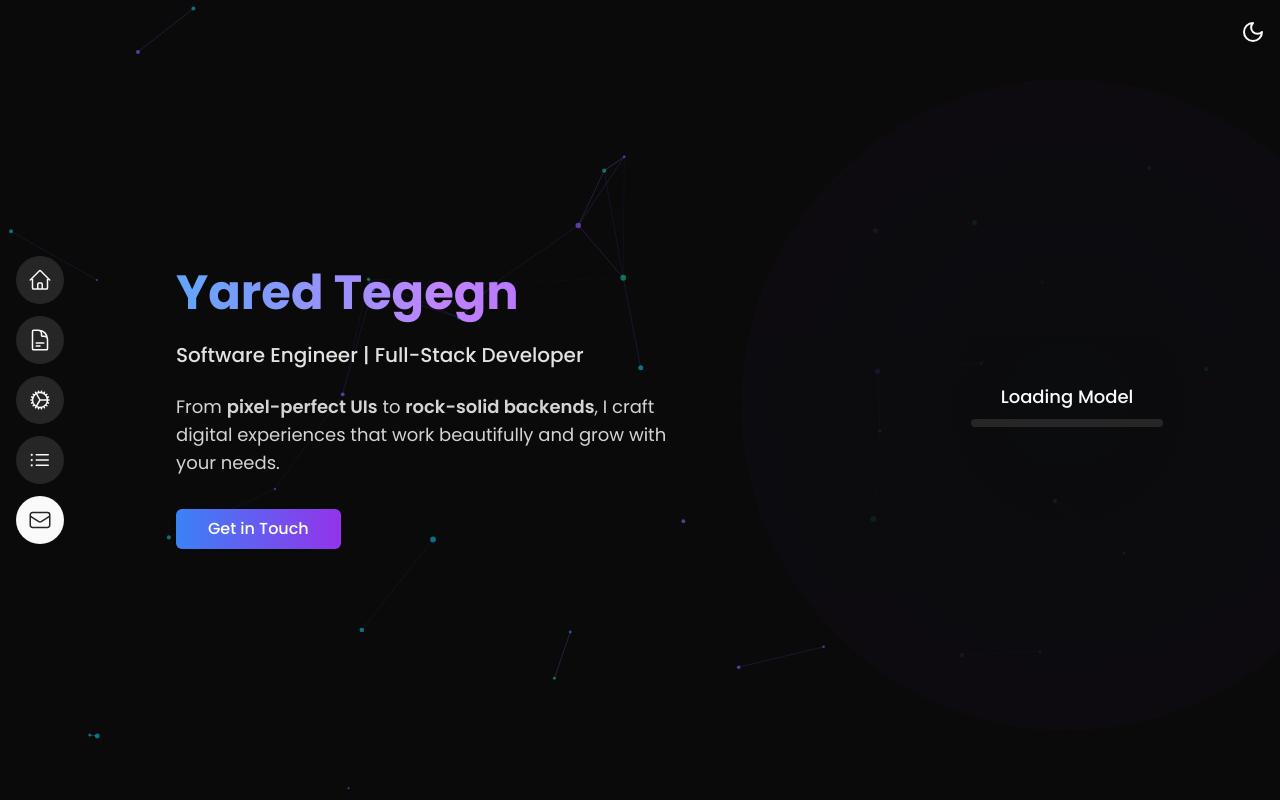
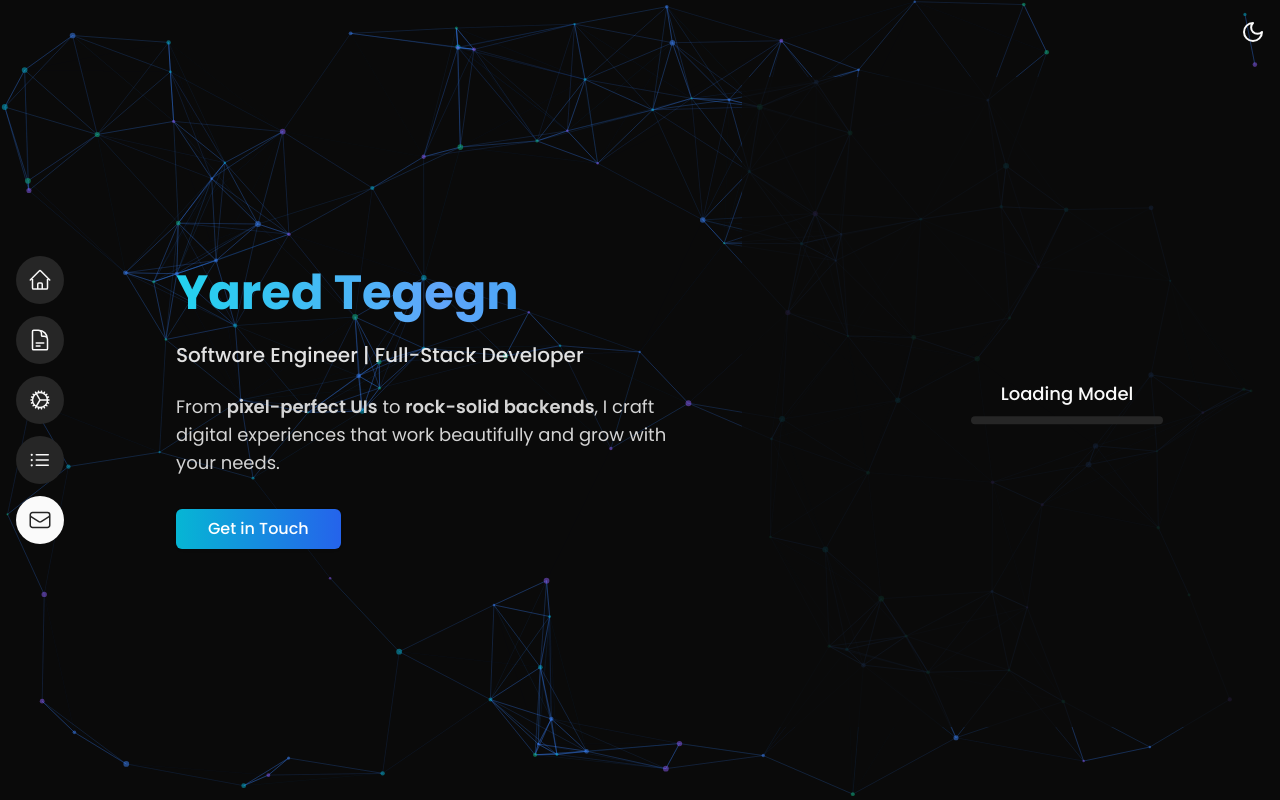
Before and after one commit to Yared04/personal-portfolio, a Next.js app: page / in a window 1280 px wide. Shown: the top 800 px of the page. Built offline with nearby package versions, Linux system fonts and the light colour scheme; no server answers.

Commit message:
Adjust particle background configuration, update gradient colors for titles, and refine avatar model positioning and animation timings.

```diff
--- a/src/app/globals.css
+++ b/src/app/globals.css
@@ -2,6 +2,7 @@
 @tailwind base;
 @tailwind components;
 @tailwind utilities;
+
 @layer base {
   :root {
     --background: 0 0% 100%;
@@ -32,6 +33,7 @@
     --font-body: 'Poppins';
     --font-heading: 'Poppins';
   }
+
   .dark {
     --background: 0 0% 3.9%;
     --foreground: 0 0% 98%;
@@ -59,10 +61,12 @@
     --chart-5: 340 75% 55%;
   }
 }
+
 @layer base {
   * {
     @apply border-border;
   }
+
   body {
     @apply bg-background font-body text-foreground;
   }
--- a/src/components/Avatar.tsx
+++ b/src/components/Avatar.tsx
@@ -65,12 +65,14 @@ const initThree = (container: HTMLDivElement) => {
 
   // Create standing circle/stool
   const standingCircle = new THREE.Mesh(
-    new THREE.CylinderGeometry(0.7, 0.8, 0.1, 64),
+    new THREE.CylinderGeometry(0.9, 0.9, 0.1, 64),
     new THREE.MeshStandardMaterial({ color: 0xFFFFFF })
   );
   standingCircle.castShadow = false;
   standingCircle.receiveShadow = true;
   standingCircle.position.y = -0.05;
+  standingCircle.position.z = -0.05;
+  standingCircle.position.x = -0.22;
   scene.add(standingCircle);
 
 
@@ -123,8 +125,8 @@ export default function Avatar() {
         avatar.name = 'avatar';
 
         // Position and scale avatar
-        avatar.scale.set(1.05, 1.05, 1.05); // 20% bigger
-        avatar.position.set(0, 0, 0); // Center position
+        avatar.scale.set(1.1, 1.1, 1.1); // 20% bigger
+        avatar.position.set(-0.3, 0, -0.2); // Center position
         avatar.rotation.y = Math.PI / 4; // Rotate 45 degrees to face camera
 
         avatar.traverse(child => {
@@ -176,7 +178,7 @@ export default function Avatar() {
           // After 2 seconds of standing up, go to stood up
           animationTimeout = setTimeout(() => {
             goToStoodUp();
-          }, 2000);
+          }, 2500);
         };
 
         const goToStoodUp = () => {
--- a/src/components/HeroSection.tsx
+++ b/src/components/HeroSection.tsx
@@ -23,7 +23,9 @@ const HeroSection = () => {
             initial={{ opacity: 0, y: 20 }}
             animate={{ opacity: 1, y: 0 }}
             transition={{ duration: 0.8, delay: 0.2 }}
-            className="bg-gradient-to-r from-blue-500 via-purple-500 to-purple-600 bg-clip-text text-4xl font-bold text-transparent leading-tight py-2 lg:text-5xl dark:from-blue-400 dark:via-purple-400 dark:to-purple-500"
+            className="bg-gradient-to-r from-cyan-500 via-blue-500 to-sky-600 bg-clip-text text-4xl font-bold text-transparent leading-tight py-2 lg:text-5xl dark:from-cyan-400 dark:via-blue-400 dark:to-sky-500"
+
+
           >
             Yared Tegegn
           </motion.h1>
@@ -58,7 +60,9 @@ const HeroSection = () => {
             <Button
               onClick={() => scrollToSection('contact')}
               size="lg"
-              className="bg-gradient-to-r text-base from-blue-500 to-purple-600 hover:from-blue-600 hover:to-purple-700 text-white font-medium px-8"
+              className="bg-gradient-to-r text-base from-cyan-500 to-blue-600 hover:from-cyan-600 hover:to-blue-700 text-white font-medium px-8"
+
+
             >
               Get in Touch
             </Button>
@@ -67,26 +71,36 @@ const HeroSection = () => {
 
         <motion.div
           initial={{ opacity: 0, x: 50 }}
-          animate={{ opacity: 1, x: 0 }}
-          transition={{ duration: 0.8 }}
+          animate={{ opacity: 1, x: 0, y: [0, -20, 0] }}
+          transition={{
+            opacity: { duration: 0.8 },
+            x: { duration: 0.8 },
+            y: {
+              duration: 6,
+              repeat: Infinity,
+              ease: "easeInOut"
+            }
+          }}
           className="hidden lg:flex basis-1/2 items-center justify-center relative"
         >
+
           <motion.div
             animate={{
-              background: [
-                "radial-gradient(circle, rgba(59, 130, 246, 0.1) 0%, rgba(147, 51, 234, 0.1) 50%, rgba(147, 51, 234, 0.15) 100%)",
-                "radial-gradient(circle, rgba(147, 51, 234, 0.15) 0%, rgba(59, 130, 246, 0.1) 50%, rgba(59, 130, 246, 0.1) 100%)",
-                "radial-gradient(circle, rgba(59, 130, 246, 0.1) 0%, rgba(147, 51, 234, 0.1) 50%, rgba(147, 51, 234, 0.15) 100%)"
-              ]
+              // background: [
+              //   "radial-gradient(circle, rgba(59, 130, 246, 0.1) 0%, rgba(6, 182, 212, 0.1) 50%, rgba(6, 182, 212, 0.15) 100%)",
+              //   "radial-gradient(circle, rgba(6, 182, 212, 0.15) 0%, rgba(59, 130, 246, 0.1) 50%, rgba(59, 130, 246, 0.1) 100%)",
+              //   "radial-gradient(circle, rgba(59, 130, 246, 0.1) 0%, rgba(6, 182, 212, 0.1) 50%, rgba(6, 182, 212, 0.15) 100%)"
+
+              // ]
             }}
             transition={{
               duration: 8,
               repeat: Infinity,
               ease: "easeInOut"
             }}
-            className="absolute inset-0 rounded-full"
+            className="absolute inset-0"
           />
-          <div className="relative z-10 rounded-full overflow-hidden">
+          <div className="relative z-10 overflow-hidden">
             <Avatar />
           </div>
         </motion.div>
--- a/src/components/ParticlesBackground.tsx
+++ b/src/components/ParticlesBackground.tsx
@@ -42,7 +42,7 @@ const ParticlesBackground = ({ className = "" }: ParticlesBackgroundProps) => {
               },
               onHover: {
                 enable: true,
-              mode: "repulse",
+                mode: "grab",
               },
               resize: {
                 enable: true,
@@ -52,9 +52,11 @@ const ParticlesBackground = ({ className = "" }: ParticlesBackgroundProps) => {
               push: {
                 quantity: 4,
               },
-            repulse: {
-              distance: 100,
-              duration: 0.4,
+              grab: {
+                distance: 140,
+                links: {
+                  opacity: 0.5,
+                },
               },
             },
           },
@@ -63,10 +65,10 @@ const ParticlesBackground = ({ className = "" }: ParticlesBackgroundProps) => {
               value: ["#3b82f6", "#8b5cf6", "#06b6d4", "#10b981"],
             },
             links: {
-            color: "#8b5cf6",
+              color: "#3b82f6", // Blue-500
               distance: 150,
               enable: true,
-            opacity: 0.2,
+              opacity: 0.3,
               width: 1,
             },
             move: {
@@ -75,18 +77,20 @@ const ParticlesBackground = ({ className = "" }: ParticlesBackgroundProps) => {
               outModes: {
                 default: "bounce",
               },
-            random: false,
-            speed: 1.5,
+              random: true,
+              speed: 1,
               straight: false,
             },
             number: {
               density: {
                 enable: true,
+                height: 800,
+                width: 800,
               },
-            value: 80,
+              value: 90,
             },
             opacity: {
-            value: 0.6,
+              value: 0.5,
               animation: {
                 enable: true,
                 speed: 1,
@@ -98,30 +102,9 @@ const ParticlesBackground = ({ className = "" }: ParticlesBackgroundProps) => {
             },
             size: {
               value: { min: 1, max: 3 },
-            animation: {
-              enable: true,
-              speed: 2,
-              sync: false,
-            },
             },
           },
           detectRetina: true,
-        // Responsive settings
-        responsive: [
-          {
-            maxWidth: 768,
-            options: {
-              particles: {
-                number: {
-                  value: 40,
-                },
-                move: {
-                  speed: 0.5,
-                },
-              },
-            },
-          },
-        ],
         }}
       />
     </div>
--- a/src/components/Title.tsx
+++ b/src/components/Title.tsx
@@ -14,10 +14,12 @@ export const Title = ({ title }: TitleProps) => {
       transition={{ duration: 0.5 }}
       className="mb-12 flex flex-col items-center text-center"
     >
-      <h1 className="bg-gradient-to-r from-blue-500 via-purple-500 to-purple-600 bg-clip-text text-4xl font-bold text-transparent dark:from-blue-400 dark:via-purple-400 dark:to-purple-500">
+      <h1 className="bg-gradient-to-r from-cyan-500 via-blue-500 to-sky-600 bg-clip-text text-4xl font-bold text-transparent dark:from-cyan-400 dark:via-blue-400 dark:to-sky-500">
         {title}
       </h1>
-      <div className="mt-4 h-1 w-24 rounded-full bg-gradient-to-r from-blue-500/50 via-purple-500/50 to-purple-600/50 dark:from-blue-400/50 dark:via-purple-400/50 dark:to-purple-500/50" />
+      <div className="mt-4 h-1 w-24 rounded-full bg-gradient-to-r from-cyan-500/50 via-blue-500/50 to-sky-600/50 dark:from-cyan-400/50 dark:via-blue-400/50 dark:to-sky-500/50" />
+
+
     </motion.div>
   );
 };
```
Lines whose indentation alone changed are shown as unchanged.
